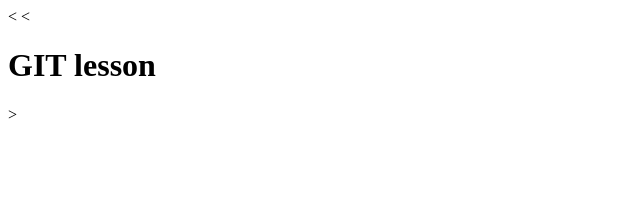
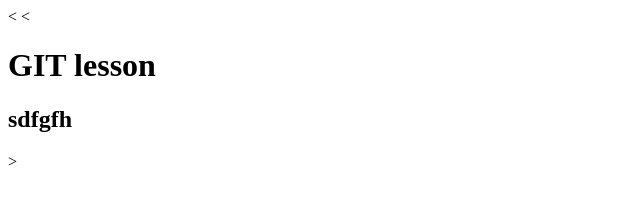
Before and after one commit to DaniilKalinin/Test_repos, a plain HTML site: page Index.html in a window 1280 px wide. Shown: the whole page, without its empty margins (0-640 px from the left). Drawn offline with Linux system fonts and the light colour scheme.

Commit message:
Second commit

```diff
--- a/Index.html
+++ b/Index.html
@@ -6,5 +6,6 @@
 </head>
 <<body>
     <h1> GIT lesson</h1>
+	<h2> sdfgfh </h2>
 </body>>
 </html>
```
